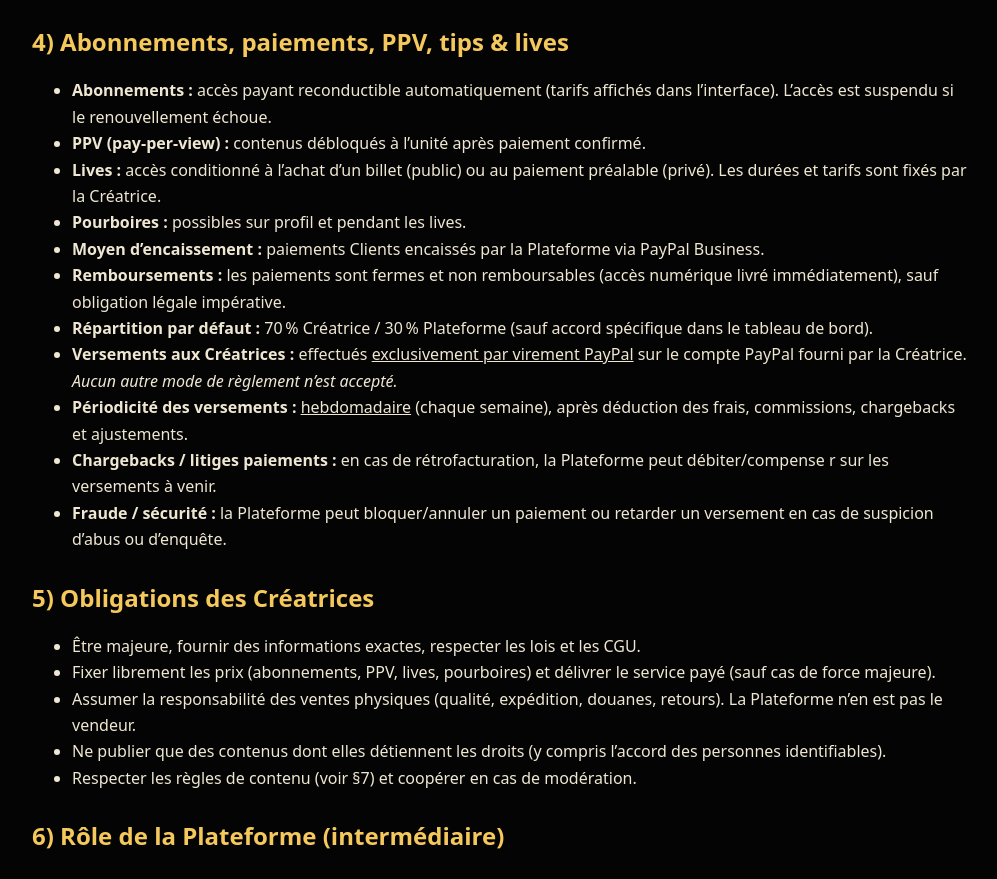
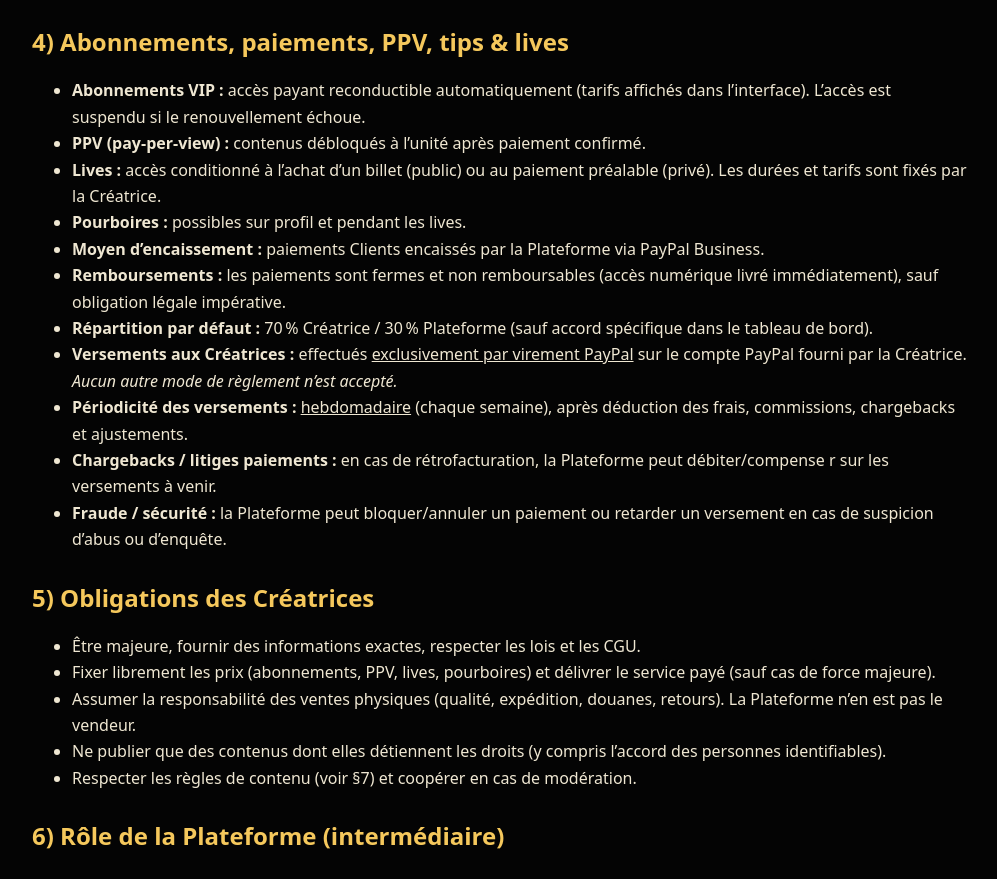
Before and after one commit to Empirevelvet/Velvet-creators-vip, a plain HTML site: page legal.html in a window 1280 px wide. Shown: the part 1536-2415 px from the top of the page, without its empty margins (140-1137 px from the left). Drawn offline with Linux system fonts and the light colour scheme.

Commit message:
Update legal.html

```diff
--- a/legal.html
+++ b/legal.html
@@ -69,7 +69,7 @@
 
       <h2 id="paiements">4) Abonnements, paiements, PPV, tips & lives</h2>
       <ul>
-        <li><strong>Abonnements :</strong> accès payant reconductible automatiquement (tarifs affichés dans l’interface). L’accès est suspendu si le renouvellement échoue.</li>
+        <li><strong>Abonnements VIP :</strong> accès payant reconductible automatiquement (tarifs affichés dans l’interface). L’accès est suspendu si le renouvellement échoue.</li>
         <li><strong>PPV (pay‑per‑view) :</strong> contenus débloqués à l’unité après paiement confirmé.</li>
         <li><strong>Lives :</strong> accès conditionné à l’achat d’un billet (public) ou au paiement préalable (privé). Les durées et tarifs sont fixés par la Créatrice.</li>
         <li><strong>Pourboires :</strong> possibles sur profil et pendant les lives.</li>
```
